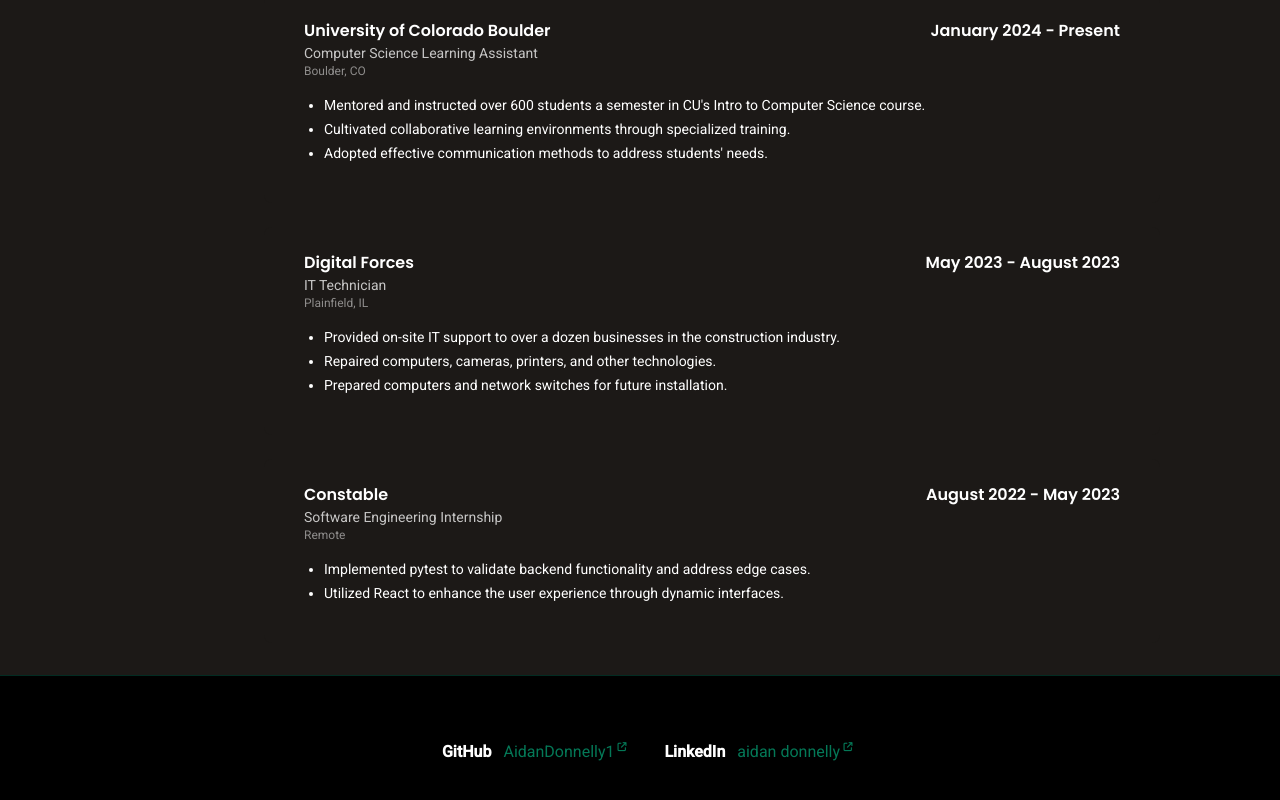
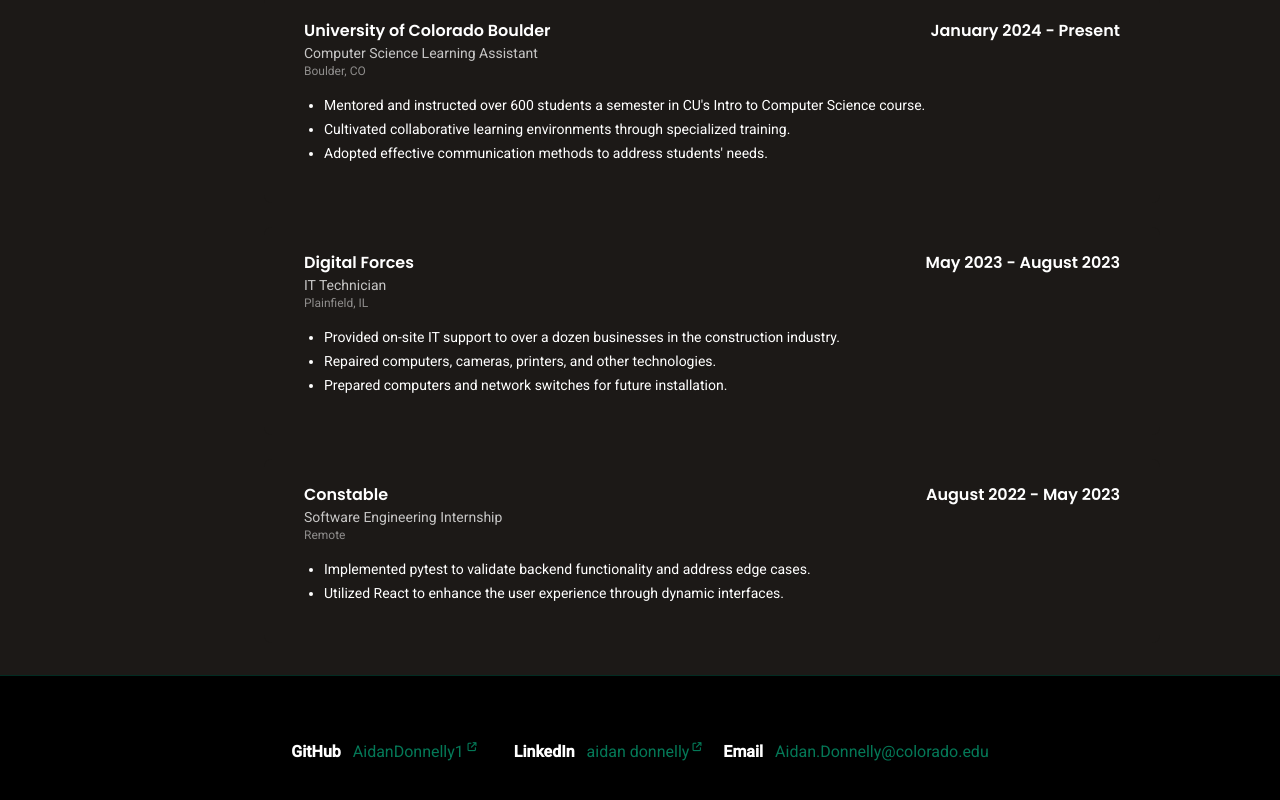
Before and after one commit to AidanDonnelly1/personal-website, a SvelteKit app: page / in a window 1280 px wide. Shown: the part 2038-2838 px from the top of the page. Built offline with nearby package versions, Linux system fonts and the light colour scheme.

Commit message:
added email

```diff
--- a/src/components/Footer.svelte
+++ b/src/components/Footer.svelte
@@ -6,7 +6,6 @@
 >
     <div class="flex flex-col gap-4">
         <p>
-            <!-- <b class="pr-2 ">Email</b> <a href=" " target="_blank" class="text-emerald-700 pr-4">Aidan.Donnelly@colorado.edu</a> -->
             <b class="pr-2 pl-4">GitHub</b>
             <a href="https://github.com/AidanDonnelly1" target="_blank" class="text-emerald-700 pr-4"
                 >AidanDonnelly1<sup class=""
@@ -27,6 +26,11 @@
                     ></sup
                 ></a
             >
+            <b class="pr-2 pl-4">Email</b>
+            <a target="_blank" class="text-emerald-700 pr-4"
+                >Aidan.Donnelly@colorado.edu<sup class=""
+                ></a
+            >
         </p>
     </div>
 </footer>
```
